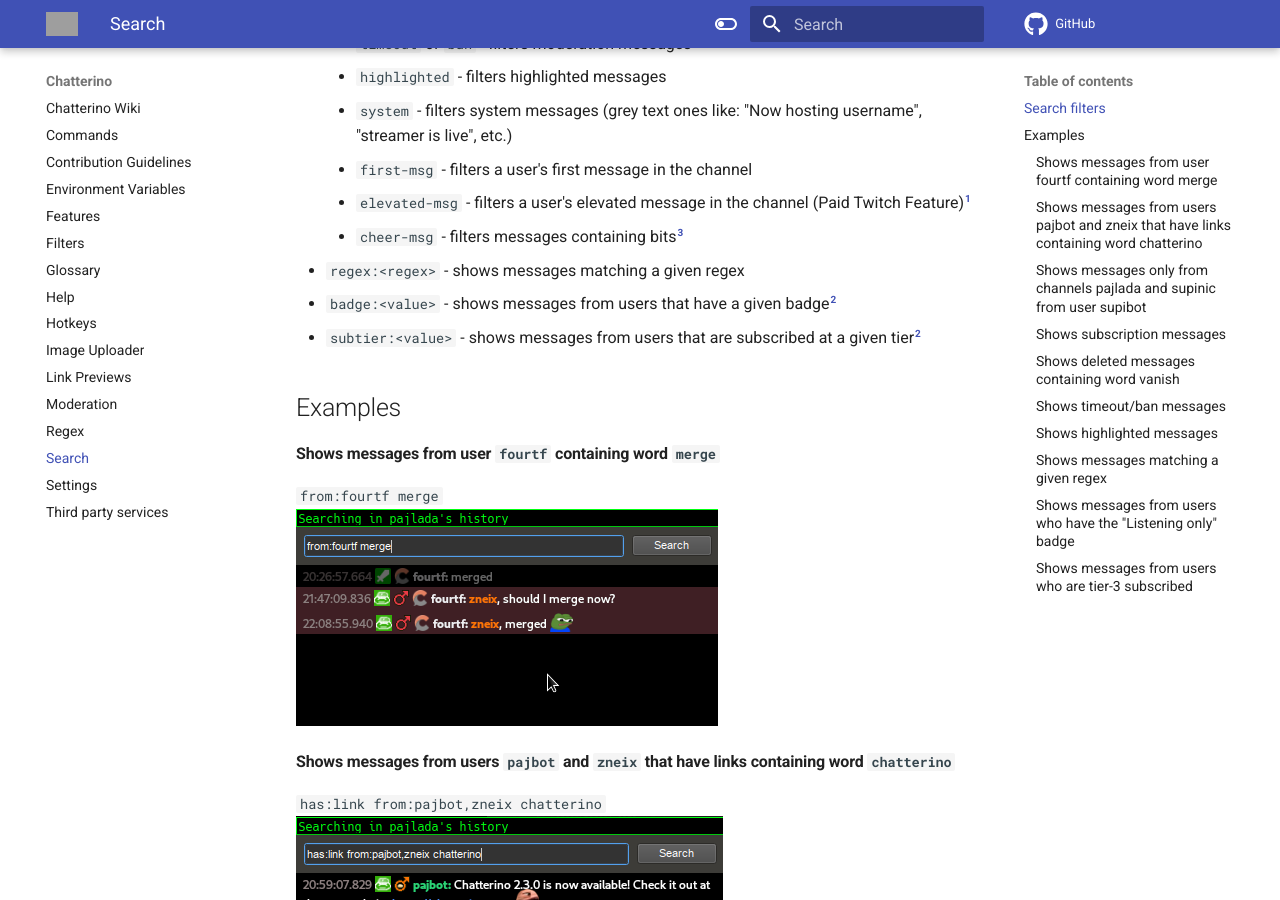
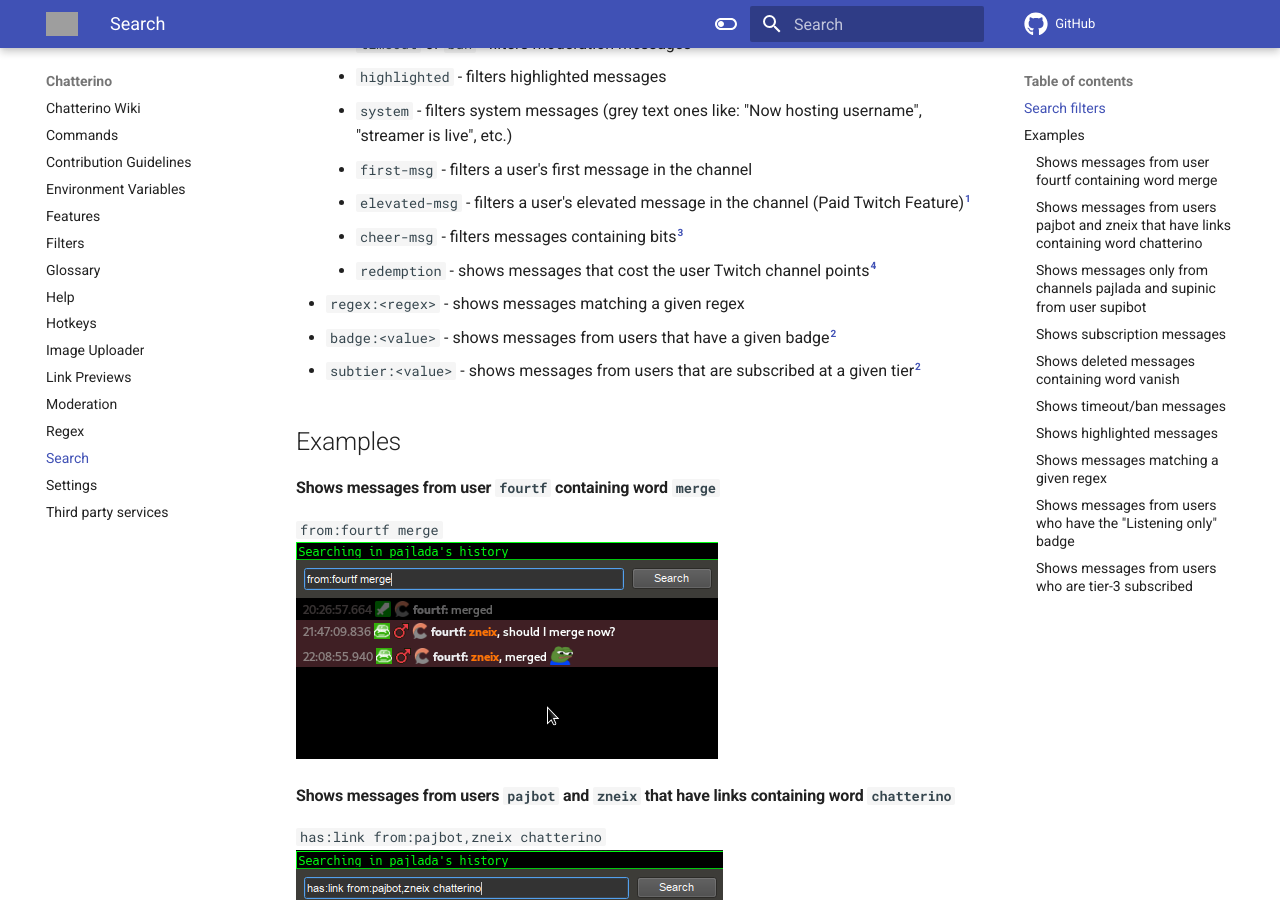
Before and after one commit to Chatterino/wiki, an MkDocs documentation site: the page built from docs/Search.md, in a window 1280 px wide and 900 px high, scrolled down 696 px. Built offline with MkDocs 1.6.1 and Material for MkDocs 9.7.7, drawn with Linux system fonts in a browser that asks for light colours; comment, search, counter and statistics services are not loaded; some of the changed text lies outside the part shown; grey boxes are pictures that could not be loaded.

Commit message:
Add `is:redemption` docs (#246)
Co-authored-by: Rasmus Karlsson <rasmus.karlsson@pajlada.com>

```diff
--- a/docs/Search.md
+++ b/docs/Search.md
@@ -21,6 +21,7 @@
     - `first-msg` - filters a user's first message in the channel
     - `elevated-msg` - filters a user's elevated message in the channel (Paid Twitch Feature)[^1]
     - `cheer-msg` - filters messages containing bits[^3]
+    - `redemption` - shows messages that cost the user Twitch channel points[^4]
 - `regex:<regex>` - shows messages matching a given regex
 - `badge:<value>` - shows messages from users that have a given badge[^2]
 - `subtier:<value>` - shows messages from users that are subscribed at a given tier[^2]
@@ -69,6 +70,7 @@
 
 [^1]: Available since [nightly][nightly] [d024a1e](https://github.com/Chatterino/chatterino2/commit/d024a1ef7e1b7ed866a5662d562233453cf220b6)
 [^2]: Available since [nightly][nightly] [bfcc9ff](https://github.com/Chatterino/chatterino2/commit/bfcc9ff7a4f042f02b1780b9f506831c0ac2b284)
-[^3]: Available since [nightly][nightly] [dd6cb80](https://github.com/Chatterino/chatterino2/commit/dd6cb80)
+[^3]: Available since [nightly][nightly] [dd6cb80](https://github.com/Chatterino/chatterino2/commit/dd6cb80ab945a4f0a40da9da8de83eea2de1ce08)
+[^4]: Available since [nightly][nightly] [1e6e18f](https://github.com/Chatterino/chatterino2/commit/1e6e18f53aa69335b69bc0adcc555a1a797b5947)
 
 [nightly]: ../Help/#what-is-nightly-and-how-to-use-install-it
```
